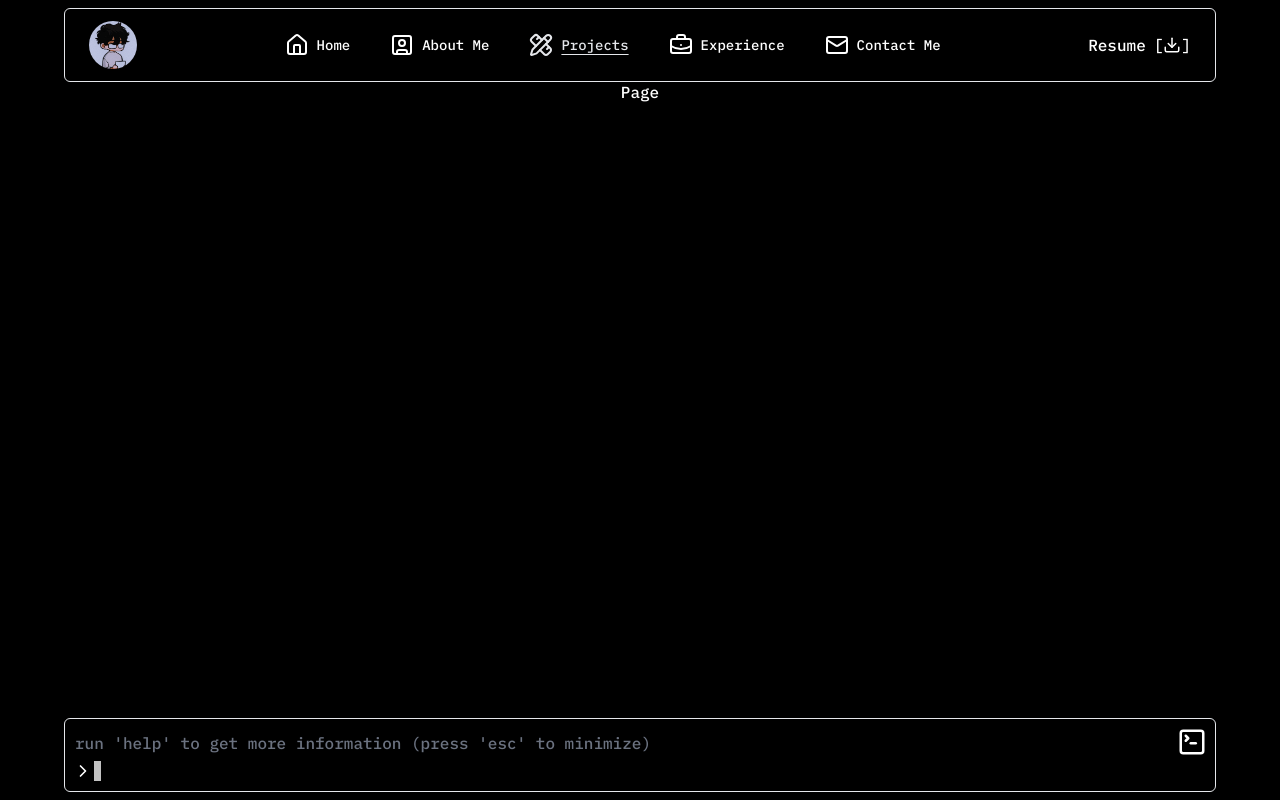
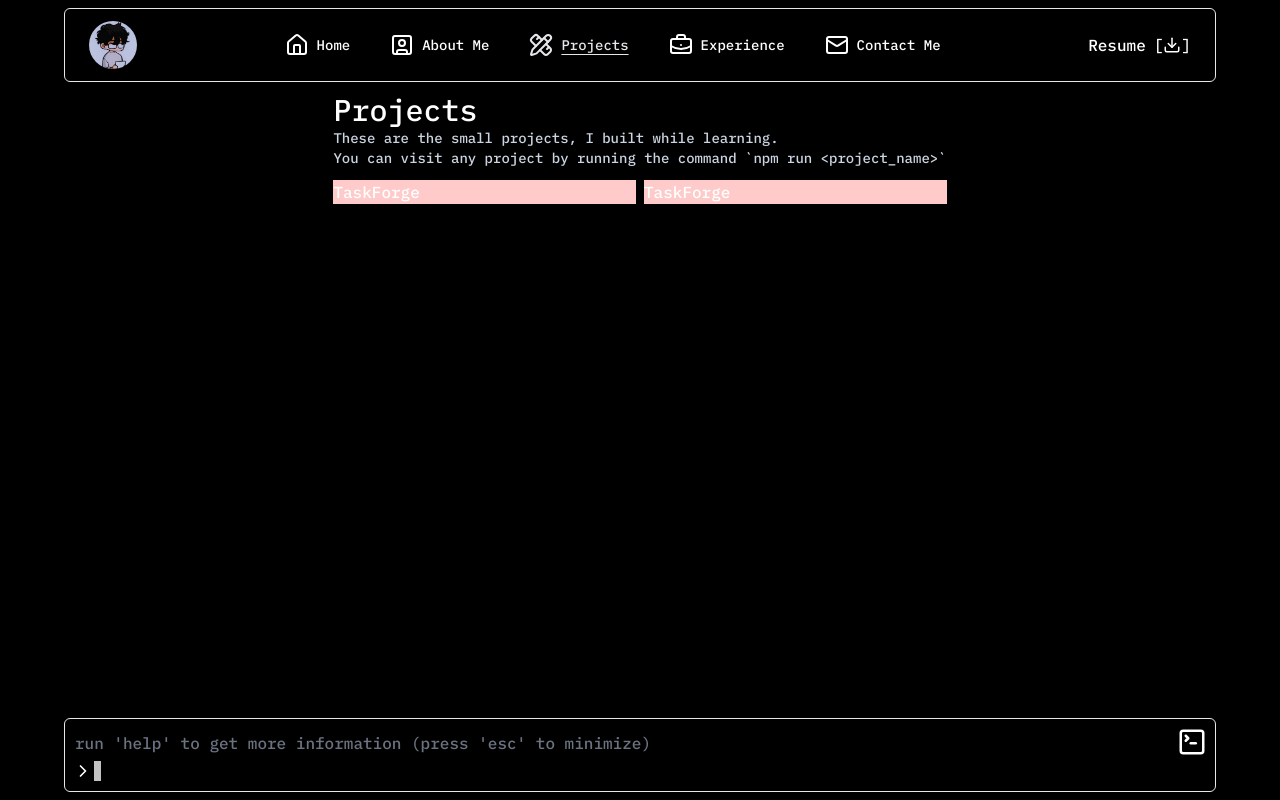
Before and after one commit to mohits-git/portfolio, a Next.js app: page /projects in a window 1280 px wide. Built offline with nearby package versions, Linux system fonts and the light colour scheme.

Commit message:
feat: add basic layout for the projects page

```diff
--- a/src/app/projects/page.tsx
+++ b/src/app/projects/page.tsx
@@ -5,11 +5,36 @@ type Props = {
 }
 
 const Page: React.FC<Props> = () => {
-    return (
-        <>
-            Page
-        </>
-    )
+  return (
+    <div className="px-4 py-3 w-full h-full max-h-[calc(100vh-10vh)] flex flex-col">
+      <h1 className="text-3xl">
+        Projects
+      </h1>
+      <p className="text-slate-300 text-xs md:text-sm">
+        These are the small projects, I built while learning.
+      </p>
+      <p className="text-slate-300 text-xs md:text-sm">
+        You can visit any project by running the command `npm run {" <project_name>"}`
+      </p>
+
+      <div className="relative mt-3 h-full w-full max-w-6xl overflow-y-auto scroll-bar grid grid-cols-1 lg:grid-cols-2 gap-2">
+        <ProjectCard />
+        <ProjectCard />
+      </div>
+    </div>
+  )
 }
 
 export default Page
+
+type ProjectCardProps = {
+
+}
+
+const ProjectCard: React.FC<ProjectCardProps> = () => {
+  return (
+    <div className="col-span-1 bg-red-200 h-fit w-full">
+      <h3 className="">TaskForge</h3>
+    </div>
+  )
+}
```
